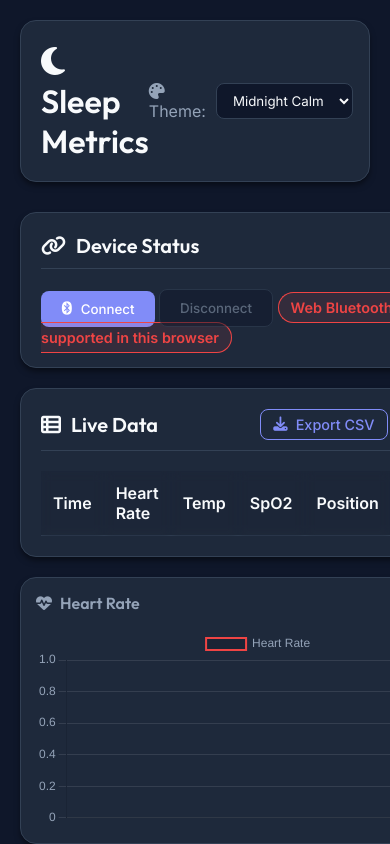
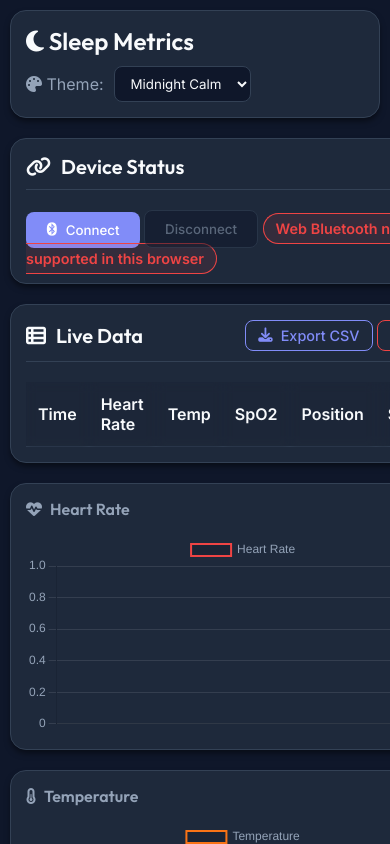
Before and after one commit to annaliu1/ece-459-final-project, a plain HTML site: page website/index.html in a window 390 px wide. Shown: the top 844 px of the page. Drawn offline with nearby package versions, Linux system fonts and the light colour scheme.

Commit message:
updated so phone app looks right

```diff
--- a/website/style.css
+++ b/website/style.css
@@ -18,8 +18,10 @@
   --bg-card: #1e293b;
   --text-primary: #f8fafc;
   --text-secondary: #94a3b8;
-  --accent-primary: #818cf8; /* Indigo */
-  --accent-secondary: #c084fc; /* Purple */
+  --accent-primary: #818cf8;
+  /* Indigo */
+  --accent-secondary: #c084fc;
+  /* Purple */
   --border-color: #334155;
   --status-disconnected: #ef4444;
   --status-connected: #22c55e;
@@ -34,8 +36,10 @@
   --bg-card: #ffffff;
   --text-primary: #334155;
   --text-secondary: #64748b;
-  --accent-primary: #0ea5e9; /* Sky Blue */
-  --accent-secondary: #14b8a6; /* Teal */
+  --accent-primary: #0ea5e9;
+  /* Sky Blue */
+  --accent-secondary: #14b8a6;
+  /* Teal */
   --border-color: #e2e8f0;
   --status-disconnected: #dc2626;
   --status-connected: #16a34a;
@@ -79,7 +83,9 @@ body {
   min-height: 100vh;
 }
 
-h1, h2, h3 {
+h1,
+h2,
+h3 {
   font-family: var(--font-heading);
   font-weight: 600;
 }
@@ -96,22 +102,33 @@ button {
    ========================================= */
 
 .app-container {
+  width: 100%;
   max-width: 1200px;
   margin: 0 auto;
-  padding: 20px;
+  padding: 10px;
+  /* Reduced padding for mobile */
+}
+
+@media (min-width: 768px) {
+  .app-container {
+    padding: 20px;
+  }
 }
 
 .app-header {
   display: flex;
   justify-content: space-between;
   align-items: center;
-  margin-bottom: 30px;
-  padding: 20px;
+  margin-bottom: 20px;
+  padding: 15px;
   background: var(--bg-card);
   border-radius: var(--radius-lg);
   box-shadow: var(--shadow-card);
   border: 1px solid var(--border-color);
   backdrop-filter: var(--glass-blur, none);
+  flex-wrap: wrap;
+  /* Allow wrapping */
+  gap: 10px;
 }
 
 .header-content {
@@ -119,6 +136,25 @@ button {
   justify-content: space-between;
   width: 100%;
   align-items: center;
+  flex-wrap: wrap;
+  /* Allow wrapping */
+  gap: 10px;
+}
+
+.header-content h1 {
+  font-size: 1.5rem;
+  /* Smaller font on mobile */
+}
+
+@media (min-width: 768px) {
+  .app-header {
+    margin-bottom: 30px;
+    padding: 20px;
+  }
+
+  .header-content h1 {
+    font-size: 2rem;
+  }
 }
 
 .theme-selector {
@@ -148,7 +184,10 @@ button {
   .dashboard-grid {
     grid-template-columns: repeat(2, 1fr);
   }
-  .metrics-card, .log-card, .status-card {
+
+  .metrics-card,
+  .log-card,
+  .status-card {
     grid-column: 1 / -1;
   }
 }
@@ -160,11 +199,22 @@ button {
 .card {
   background: var(--bg-card);
   border-radius: var(--radius-lg);
-  padding: 20px;
+  padding: 15px;
+  /* Reduced padding for mobile */
   box-shadow: var(--shadow-card);
   border: 1px solid var(--border-color);
   backdrop-filter: var(--glass-blur, none);
   transition: transform 0.2s ease;
+  width: 100%;
+  /* Ensure it takes full width of grid cell */
+  max-width: 100%;
+  /* Prevent overflow */
+}
+
+@media (min-width: 768px) {
+  .card {
+    padding: 20px;
+  }
 }
 
 .card:hover {
@@ -272,7 +322,8 @@ table {
   color: var(--text-primary);
 }
 
-th, td {
+th,
+td {
   padding: 12px;
   text-align: left;
   border-bottom: 1px solid var(--border-color);
@@ -296,7 +347,8 @@ tr:hover {
 
 /* Charts */
 .visualizations-section {
-  display: contents; /* Let children participate in main grid */
+  display: contents;
+  /* Let children participate in main grid */
 }
 
 .chart-card {
```
